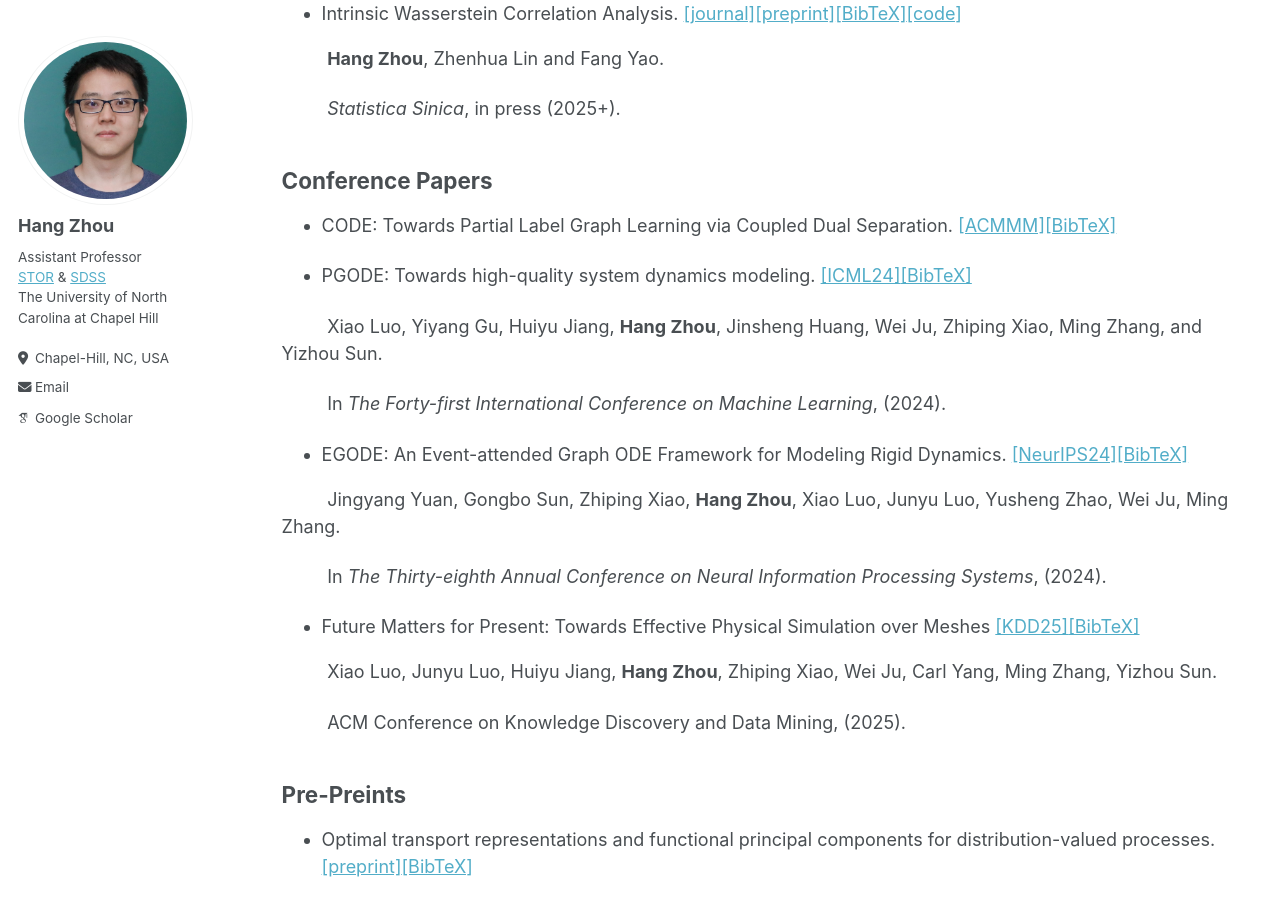
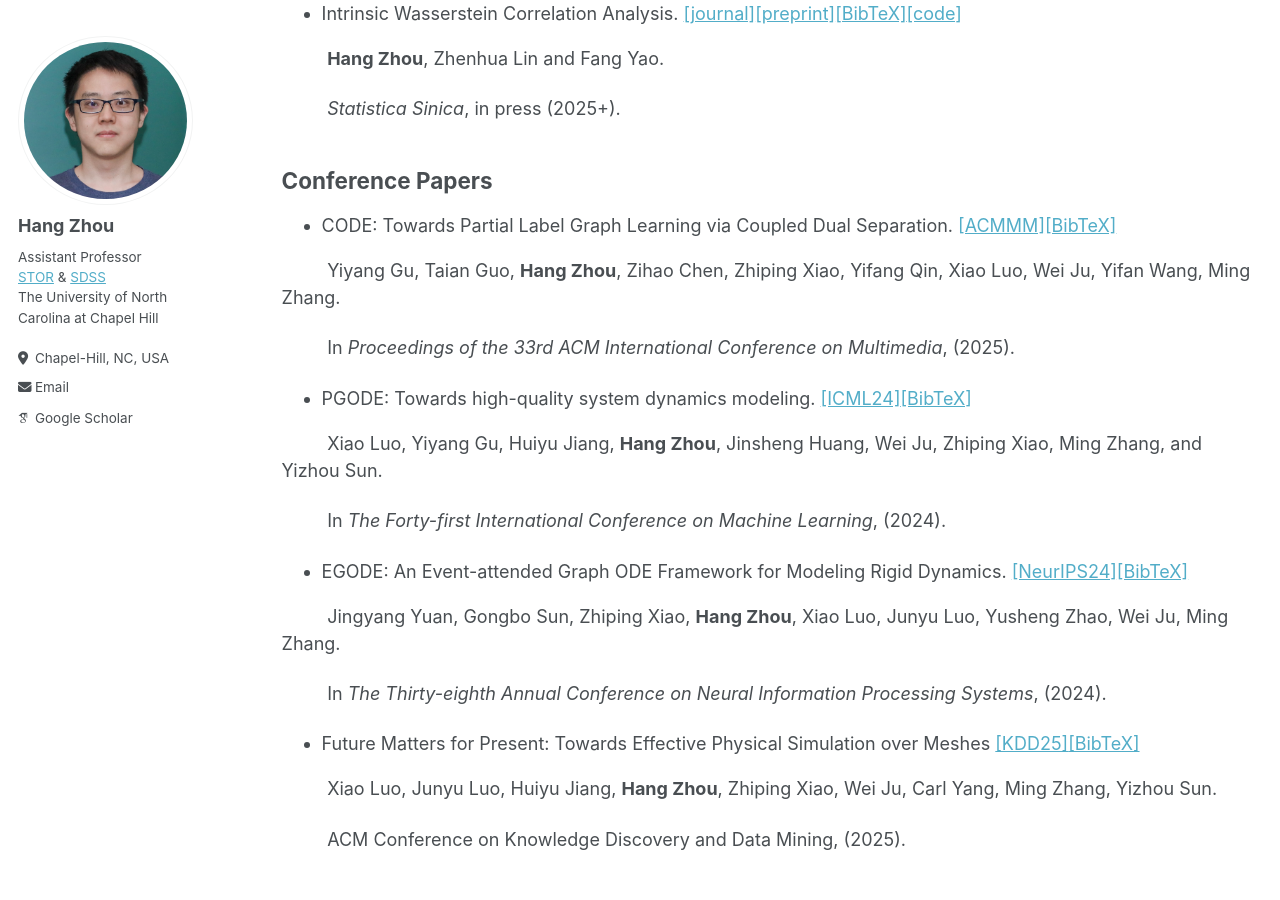
Before and after one commit to hg-zh/hg-zh.github.io, a Jekyll site: the page built from _pages/publications.md, in a window 1280 px wide and 900 px high, scrolled down 1257 px. Built offline with Jekyll 4.4.1, drawn with Linux system fonts in a browser that asks for light colours; some web fonts are replaced.

Commit message:
Update publications with new conference paper details
Added author names and conference details for two papers.

```diff
--- a/_pages/publications.md
+++ b/_pages/publications.md
@@ -62,6 +62,10 @@ author_profile: true
 
 - CODE: Towards Partial Label Graph Learning via Coupled Dual Separation. [\[ACMMM\]](https://dl.acm.org/doi/10.1145/3746027.3755812)[\[BibTeX\]](https://hg-zh.github.io/files/CODE)
 
+&nbsp;&nbsp;&nbsp;&nbsp;&nbsp;&nbsp;&nbsp;&nbsp; Yiyang Gu, Taian Guo, **Hang Zhou**, Zihao Chen, Zhiping Xiao, Yifang Qin, Xiao Luo, Wei Ju, Yifan Wang, Ming Zhang.
+
+&nbsp;&nbsp;&nbsp;&nbsp;&nbsp;&nbsp;&nbsp;&nbsp; In *Proceedings of the 33rd ACM International Conference on Multimedia*, (2025).
+
 - PGODE: Towards high-quality system dynamics modeling. [\[ICML24\]](https://openreview.net/forum?id=jrE7geZekq)[\[BibTeX\]](https://hg-zh.github.io/files/PGODE)
 
 &nbsp;&nbsp;&nbsp;&nbsp;&nbsp;&nbsp;&nbsp;&nbsp; Xiao Luo, Yiyang Gu, Huiyu Jiang, **Hang Zhou**, Jinsheng Huang, Wei Ju, Zhiping Xiao, Ming Zhang, and Yizhou Sun.
```
